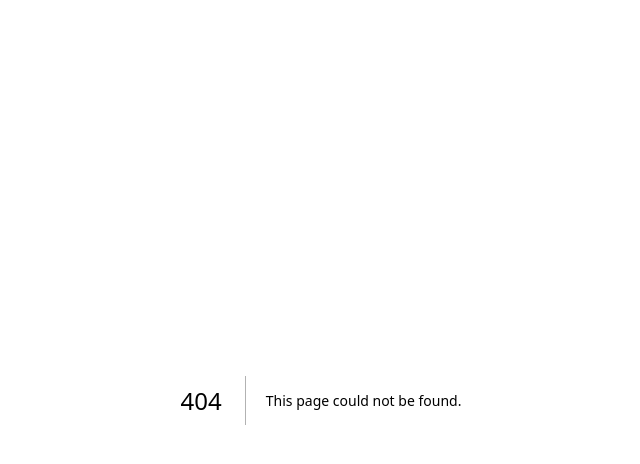
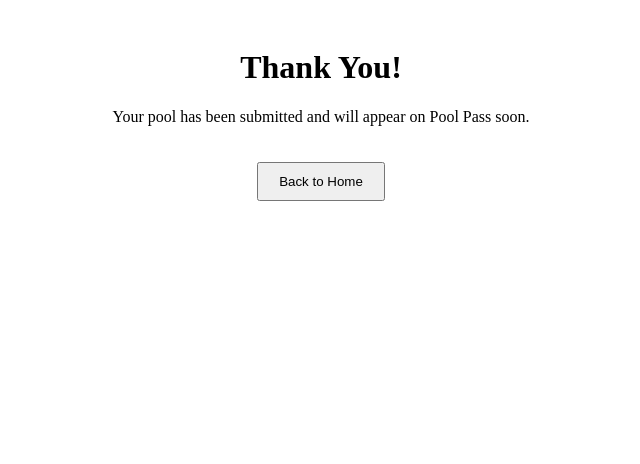
Before and after one commit to SxyWytBoy/PoolPass, a Next.js app: page /thankyou in a window 1280 px wide. Before the commit this address had no page. Shown: the top 464 px of the page, without its empty margins (319-959 px from the left). Built offline with nearby package versions, Linux system fonts and the light colour scheme.

Commit message:
Create thankyou.js

```diff
--- /dev/null
+++ b/pages/thankyou.js
@@ -0,0 +1,14 @@
+// pages/thankyou.js
+import Link from 'next/link';
+
+export default function ThankYou() {
+  return (
+    <div style={{ padding: '20px', textAlign: 'center' }}>
+      <h1>Thank You!</h1>
+      <p>Your pool has been submitted and will appear on Pool Pass soon.</p>
+      <Link href="/">
+        <button style={{ marginTop: '20px', padding: '10px 20px' }}>Back to Home</button>
+      </Link>
+    </div>
+  );
+}
```
